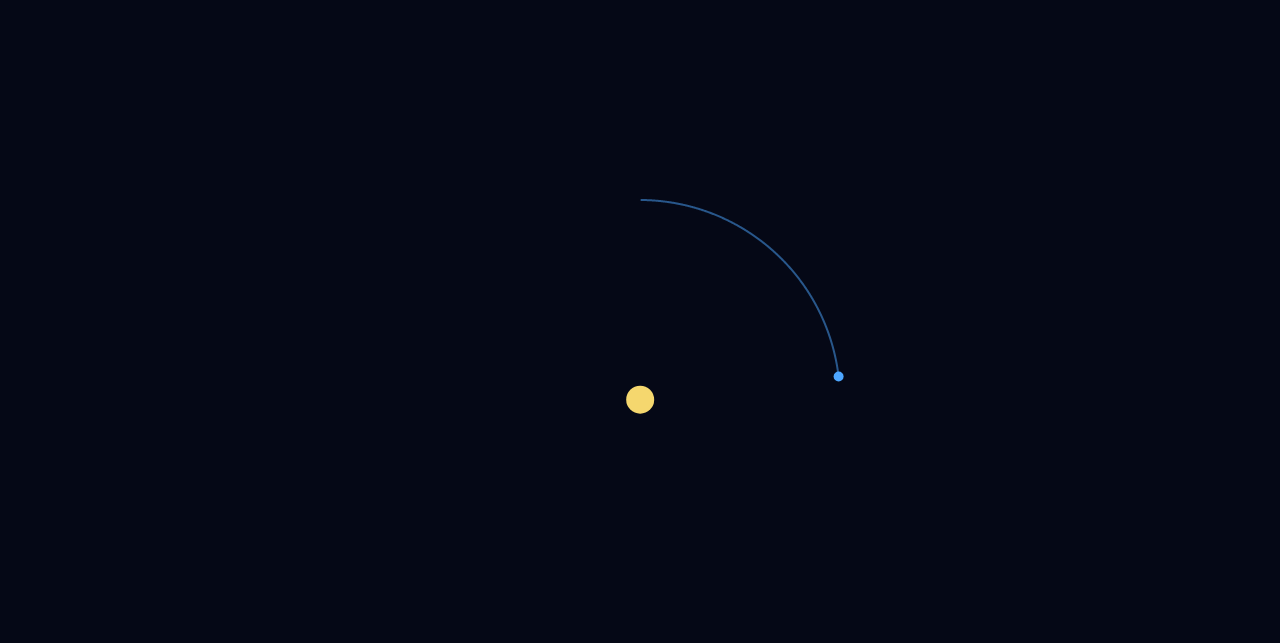
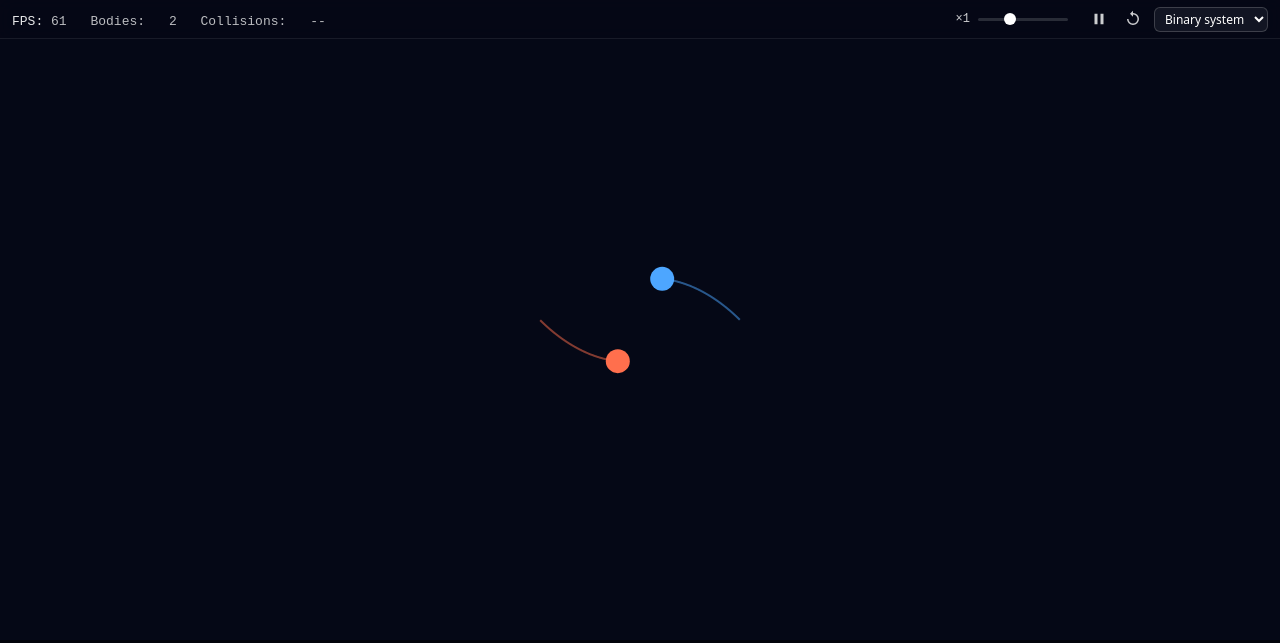
Before and after one commit to Wolzo/gravity-sim, a website with bundled scripts: page index.html in a window 1280 px wide. Built offline with nearby package versions, Linux system fonts and the light colour scheme.

Commit message:
Refactor HTML structure and enhance HUD functionality; implement binary and solar system seed simulations

```diff
--- a/index.html
+++ b/index.html
@@ -1,27 +1,42 @@
 <!DOCTYPE html>
 <html lang="en">
+
 <head>
   <meta charset="UTF-8" />
   <title>Gravity Sim – Visual Test</title>
-    <style>
-      html, body {
-        margin: 0;
-        padding: 0;
-        height: 100%;
-        background: #050816;
-        color: #e5f5ff;
-        font-family: system-ui, sans-serif;
-      }
-      canvas {
-        width: 100%;
-        height: 100%;
-        display: block;
-        image-rendering: pixelated;
-      }
-    </style>
+  <link rel="stylesheet" href="./style.css" />
 </head>
+
 <body>
+  <div id="hud">
+    <div class="hud-left">
+      <span id="hud-fps">FPS:<span>
+          <span id="fps-counter">--</span>
+          <span id="hud-bodies">Bodies:</span>
+          <span id="bodies-counter">--</span>
+          <span id="hud-collisions">Collisions:</span>
+          <span id="collisions-counter">--</span>
+    </div>
+    <div class="hud-right">
+      <div class="hud-speed">
+        <span class="hud-speed-label">×<span id="hud-speed-value">1</span></span>
+        <input id="speed-slider" type="range" min="0" max="3" step="1" value="1" />
+      </div>
+      <button id="btn-toggle" title="Play/Pause">
+        <svg viewBox="0 0 24 24" width="18" height="18" fill="currentColor">
+          <path id="icon-toggle" d="M6 19h4V5H6zm8-14v14h4V5h-4z" />
+        </svg>
+      </button>
+      <button id="btn-reset" title="Reset">
+        <svg viewBox="0 0 24 24" width="18" height="18" fill="currentColor">
+          <path d="M12 5V1L8 5l4 4V6a6 6 0 1 1-6 6H4a8 8 0 1 0 8-8z" />
+        </svg>
+      </button>
+      <select id="seed-select"></select>
+    </div>
+  </div>
   <canvas id="simCanvas"></canvas>
   <script type="module" src="./src/main.js"></script>
 </body>
+
 </html>
--- a/src/core/config.js
+++ b/src/core/config.js
@@ -1,16 +1,5 @@
-/**
- * Physical / engine constants for the gravity simulation.
- * Units are arbitrary and tuned for nice on-screen behavior.
- */
+export const GRAVITY_CONSTANT = 60;     // default G
+export const SOFTENING = 8;             // avoids singularities at r -> 0
+export const TRAIL_LENGTH = -1;         // max points per trail. -1 = no limit (useful for debugging, but can grow unbounded).
 
-export const GRAVITY_CONSTANT = 60; // default G
-export const SOFTENING = 8;         // avoids singularities at r -> 0
-
-/**
- * Max points per trail.
- * -1 = no limit (useful for debugging, but can grow unbounded).
- */
-export const TRAIL_LENGTH = -1;
-
-// Max time step used in the main loop for stability.
-export const MAX_DT = 0.05;
+export const MAX_DT = 0.05;             // max time step used in the main loop for stability.
--- a/src/core/simulation.js
+++ b/src/core/simulation.js
@@ -12,39 +12,18 @@ import { Body } from "./body.js";
  * Holds bodies, applies gravity, integrates motion, merges collisions.
  */
 export class Simulation {
-  /**
-   * @param {Object} [options]
-   * @param {number} [options.G]
-   * @param {number} [options.softening]
-   */
   constructor({ G = GRAVITY_CONSTANT, softening = SOFTENING } = {}) {
-    /** @type {number} */
     this.G = G;
-
-    /** @type {number} */
     this.softening = softening;
-
-    /** @type {Body[]} */
     this.bodies = [];
-
-    /** @type {number} */
     this.time = 0;
-
-    /** @type {number} */
     this.collisionCount = 0;
   }
 
-  /**
-   * Add a body to the simulation (no cloning).
-   * @param {Body} body
-   */
   addBody(body) {
     this.bodies.push(body);
   }
 
-  /**
-   * Remove all bodies and reset time / counters.
-   */
   clear() {
     this.bodies.length = 0;
     this.time = 0;
@@ -52,8 +31,7 @@ export class Simulation {
   }
 
   /**
-   * Advance the simulation by `dt` seconds.
-   * @param {number} dt
+   * Advance the simulation by dt seconds.
    */
   step(dt) {
     if (!Number.isFinite(dt) || dt <= 0) return;
@@ -65,20 +43,14 @@ export class Simulation {
 
     this._computeForces();
     this._integrate(dt);
-    this._resolveCollisions();
+    //this._resolveCollisions();
     this.time += dt;
   }
 
-  /**
-   * @returns {number}
-   */
   getBodyCount() {
     return this.bodies.length;
   }
 
-  /**
-   * @returns {number}
-   */
   getTotalKineticEnergy() {
     return this.bodies.reduce(
       (sum, b) => sum + b.kineticEnergy(),
@@ -86,10 +58,6 @@ export class Simulation {
     );
   }
 
-  /**
-   * Simple snapshot used for logging / HUD.
-   * @returns {{time:number, bodies:number, collisions:number, kineticEnergy:number}}
-   */
   getSummary() {
     return {
       time: this.time,
@@ -99,6 +67,13 @@ export class Simulation {
     };
   }
 
+  /**
+   * Computes gravitational accelerations between all bodies in the system.
+   * Applies Newton’s law of universal gravitation (F = G * m1 * m2 / r^2)
+   * and updates each body’s acceleration accordingly.
+   * Uses a small softening term to prevent numerical instabilities
+   * when two bodies are very close to each other.
+   */
   _computeForces() {
     const n = this.bodies.length;
 
@@ -134,6 +109,14 @@ export class Simulation {
     }
   }
 
+  /**
+   * Integrates the equations of motion by updating each body's
+   * velocity and position based on its current acceleration.
+   * Implements a semi-implicit (symplectic) Euler integrator,
+   * which provides better energy conservation for orbital systems.
+   * Also records recent positions to generate a visible trail
+   * for rendering orbital paths.
+   */
   _integrate(dt) {
     for (const body of this.bodies) {
       body.velocity.x += body.acceleration.x * dt;
@@ -153,10 +136,18 @@ export class Simulation {
     }
   }
 
+  /**
+   * Detects and resolves collisions between bodies.
+   * When two bodies overlap (distance < sum of radii),
+   * they merge into a single body conserving total mass
+   * and linear momentum.
+   * The merged body is placed at the center of mass,
+   * moves with the mass-weighted average velocity,
+   * and has a radius based on the combined area of both bodies.
+   */
   _resolveCollisions() {
     const n = this.bodies.length;
     const alive = new Array(n).fill(true);
-    /** @type {Body[]} */
     const mergedBodies = [];
 
     for (let i = 0; i < n; i++) {
--- a/src/main.js
+++ b/src/main.js
@@ -1,80 +1,34 @@
-/**
- * Visual test entry point.
- * Wires Simulation + Renderer, seeds a simple Sun/Earth system,
- * runs the requestAnimationFrame loop.
- */
-
 import { Simulation } from "./core/simulation.js";
-import { Body } from "./core/body.js";
-import { Vec2 } from "./core/vector2.js";
 import { MAX_DT } from "./core/config.js";
 import { Renderer } from "./render/renderer.js";
+import { initHud } from "./ui/hud.js";
+import { SEEDS, DEFAULT_SEED_KEY } from "./seeds/index.js";
 
-/** @type {HTMLCanvasElement|null} */
 const canvas = document.getElementById("simCanvas");
-
-if (!canvas) {
-  throw new Error("simCanvas element not found in DOM");
-}
 
 const simulation = new Simulation();
 const renderer = new Renderer(canvas, simulation);
 
 window.addEventListener("resize", () => renderer.resize());
 
-/**
- * Simple Sun + Earth seed.
- */
-function seedSolarSystem() {
-  const rect = canvas.getBoundingClientRect();
-  const cx = rect.width / 2;
-  const cy = rect.height / 2;
+SEEDS[DEFAULT_SEED_KEY].apply(renderer);
 
-  const sunMass = 5000;
-  const sunRadius = 14;
-  const earthMass = 10;
-  const earthRadius = 5;
-  const distance = 200;
-
-  const G = simulation.G;
-  const orbitalSpeed = Math.sqrt((G * sunMass) / distance);
-
-  simulation.addBody(
-    new Body({
-      position: new Vec2(cx, cy),
-      velocity: new Vec2(0, 0),
-      mass: sunMass,
-      radius: sunRadius,
-      color: "#f5d76e"
-    })
-  );
-
-  simulation.addBody(
-    new Body({
-      position: new Vec2(cx, cy - distance),
-      velocity: new Vec2(orbitalSpeed, 0),
-      mass: earthMass,
-      radius: earthRadius,
-      color: "#4da6ff"
-    })
-  );
-}
-
-seedSolarSystem();
+const hud = initHud(renderer, SEEDS, DEFAULT_SEED_KEY);
 
 let lastTime = performance.now();
-
-/**
- * Main animation loop.
- * @param {DOMHighResTimeStamp} now
- */
 function loop(now) {
   const rawDt = (now - lastTime) / 1000;
   lastTime = now;
 
   const dt = Math.min(rawDt, MAX_DT);
-  simulation.step(dt);
+  const scaledDt = dt * hud.getTimeScale();
+
+  if (hud.isRunning()) {
+    simulation.step(scaledDt);
+  }
+
   renderer.draw();
+  hud.updateHud(rawDt);
 
   requestAnimationFrame(loop);
 }
--- /dev/null
+++ b/src/seeds/binarySystem.js
@@ -0,0 +1,38 @@
+import { Body } from "../core/body.js";
+import { Vec2 } from "../core/vector2.js";
+
+/**
+ * Creates a simple binary system with two equal-mass bodies
+ * orbiting around their common center.
+ * The system is centered on the canvas.
+ */
+export function seedBinarySystem(renderer) {
+  const simulation = renderer?.simulation;
+  const canvas = renderer?.canvas;
+
+  const rect = canvas.getBoundingClientRect();
+  const cx = rect.width / 2;
+  const cy = rect.height / 2;
+
+  simulation.clear();
+
+  simulation.addBody(
+    new Body({
+      position: new Vec2(cx - 100, cy),
+      velocity: new Vec2(10, 10),
+      mass: 1000,
+      radius: 12,
+      color: "#ff6f4d"
+    })
+  );
+
+  simulation.addBody(
+    new Body({
+      position: new Vec2(cx + 100, cy),
+      velocity: new Vec2(-10, -10),
+      mass: 1000,
+      radius: 12,
+      color: "#4da6ff"
+    })
+  );
+}
--- /dev/null
+++ b/src/seeds/index.js
@@ -0,0 +1,15 @@
+import { seedSolarSystem } from "./solarSystem.js";
+import { seedBinarySystem } from "./binarySystem.js";
+
+export const SEEDS = {
+    binary: {
+        label: "Binary system",
+        apply: seedBinarySystem
+    },
+    solar: {
+        label: "Solar system",
+        apply: seedSolarSystem
+    }
+};
+
+export const DEFAULT_SEED_KEY = "binary";
--- /dev/null
+++ b/src/seeds/solarSystem.js
@@ -0,0 +1,75 @@
+import { Body } from "../core/body.js";
+import { Vec2 } from "../core/vector2.js";
+
+/**
+ * Creates a simulation of the solar system with the Sun and major planets
+ * The system is centered on the canvas.
+ * Masses and distances are scaled for better visualization and to avoid collisions.
+ */
+export function seedSolarSystem(renderer) {
+  const simulation = renderer?.simulation;
+  const canvas = renderer?.canvas;
+
+  const rect = canvas.getBoundingClientRect();
+  const cx = rect.width / 2;
+  const cy = rect.height / 2;
+
+  simulation.clear();
+
+  const RADIUS_SCALE = 1.5;
+
+  const SUN_MASS = 5000;
+  const SUN_RADIUS = 10;
+  const G = simulation.G;
+
+  simulation.addBody(
+    new Body({
+      position: new Vec2(cx, cy),
+      velocity: new Vec2(0, 0),
+      mass: SUN_MASS,
+      radius: SUN_RADIUS * RADIUS_SCALE,
+      color: "#f5d76e"
+    })
+  );
+
+  const planets = [
+    { name: "Mercury", aAU: 0.39, radiusPlanet: 0.383, color: "#c2b19f" },
+    { name: "Venus", aAU: 0.72, radiusPlanet: 0.949, color: "#f5c06d" },
+    { name: "Earth", aAU: 1.00, radiusPlanet: 1.000, color: "#4da6ff" },
+    { name: "Mars", aAU: 1.52, radiusPlanet: 0.532, color: "#ff6f4d" },
+    { name: "Jupiter", aAU: 5.20, radiusPlanet: 11.20, color: "#f0d9b5" },
+    { name: "Saturn", aAU: 9.58, radiusPlanet: 9.450, color: "#f8e3b0" },
+    { name: "Uranus", aAU: 19.2, radiusPlanet: 4.010, color: "#9be7ff" },
+    { name: "Neptune", aAU: 30.1, radiusPlanet: 3.880, color: "#4f7dff" }
+  ];
+
+  const DIST_SCALE = 80;
+  const BASE_RADIUS = 4;
+  const PLANET_MASS = 0.01;
+
+  for (const p of planets) {
+    const distance = DIST_SCALE * Math.sqrt(p.aAU);
+
+    const angle = Math.random() * Math.PI * 2;
+
+    const x = cx + distance * Math.cos(angle);
+    const y = cy + distance * Math.sin(angle);
+
+    const orbitalSpeed = Math.sqrt((G * SUN_MASS) / distance);
+
+    const vx = -orbitalSpeed * Math.sin(angle);
+    const vy = orbitalSpeed * Math.cos(angle);
+
+    const radius = BASE_RADIUS * RADIUS_SCALE * Math.cbrt(p.radiusPlanet);
+
+    simulation.addBody(
+      new Body({
+        position: new Vec2(x, y),
+        velocity: new Vec2(vx, vy),
+        mass: PLANET_MASS,
+        radius,
+        color: p.color
+      })
+    );
+  }
+}
--- /dev/null
+++ b/src/ui/hud.js
@@ -0,0 +1,107 @@
+const SPEED_VALUES = [0.5, 1, 2, 5];
+
+export function initHud(renderer, seeds, defaultSeedKey) {
+    const simulation = renderer.simulation;
+
+    let running = true;
+    let timeScale = 1;
+
+    let fps = 0;
+    let frameCount = 0;
+    let fpsTimer = 0;
+
+    let currentSeedKey = defaultSeedKey;
+
+    const btnToggle = document.getElementById("btn-toggle");
+    const iconToggle = document.getElementById("icon-toggle");
+    const btnReset = document.getElementById("btn-reset");
+
+    const fpsCounter = document.getElementById("fps-counter");
+    const bodiesCounter = document.getElementById("bodies-counter");
+    const collisionCounter = document.getElementById("collision-counter");
+
+    const speedSlider = document.getElementById("speed-slider");
+    const hudSpeedValue = document.getElementById("hud-speed-value");
+
+    const seedSelect = document.getElementById("seed-select");
+
+    btnToggle.addEventListener("click", () => {
+        running = !running;
+
+        if (running) {
+            iconToggle.setAttribute("d", "M6 19h4V5H6zm8-14v14h4V5h-4z");
+        } else {
+            iconToggle.setAttribute("d", "M8 5v14l11-7z");
+        }
+    });
+
+    btnReset.addEventListener("click", () => {
+        const seed = seeds[currentSeedKey];
+        if (seed && typeof seed.apply === "function") {
+            seed.apply(renderer);
+        }
+
+        simulation.collisionCount = 0;
+    });
+
+    if (speedSlider) {
+        speedSlider.addEventListener("input", () => {
+            const idx = Number(speedSlider.value);
+            timeScale = SPEED_VALUES[idx] ?? 1;
+
+            if (hudSpeedValue) {
+                hudSpeedValue.textContent = timeScale.toString();
+            }
+        });
+    }
+
+    if (seedSelect) {
+        seedSelect.innerHTML = "";
+
+        Object.entries(seeds).forEach(([key, cfg]) => {
+            const opt = document.createElement("option");
+            opt.value = key;
+            opt.textContent = cfg.label ?? key;
+            seedSelect.appendChild(opt);
+        });
+
+        seedSelect.value = currentSeedKey;
+
+        seedSelect.addEventListener("change", () => {
+            currentSeedKey = seedSelect.value;
+            const seed = seeds[currentSeedKey];
+            if (seed && typeof seed.apply === "function") {
+                seed.apply(renderer);
+            }
+        });
+    }
+
+    function updateHud(rawDt) {
+        frameCount++;
+        fpsTimer += rawDt;
+
+        if (fpsTimer >= 1) {
+            fps = frameCount;
+            frameCount = 0;
+            fpsTimer = 0;
+        }
+
+        if (fpsCounter) {
+            fpsCounter.textContent = fps.toString();
+        }
+
+        if (bodiesCounter) {
+            bodiesCounter.textContent = simulation.bodies.length.toString();
+        }
+
+        if (collisionCounter) {
+            collisionCounter.textContent = simulation.collisionCount.toString();
+        }
+    }
+
+    return {
+        isRunning: () => running,
+        getTimeScale: () => timeScale,
+        updateHud
+    };
+}
--- /dev/null
+++ b/style.css
@@ -0,0 +1,125 @@
+body {
+    margin: 0;
+    background: #02030a;
+    color: #ffffff;
+    font-family: system-ui, -apple-system, BlinkMacSystemFont, "Segoe UI", sans-serif;
+}
+
+canvas {
+    width: 100%;
+    height: 100%;
+    display: block;
+    image-rendering: pixelated;
+}
+
+#hud {
+    position: fixed;
+    top: 0;
+    left: 0;
+    width: 100%;
+    padding: 6px 12px;
+    box-sizing: border-box;
+
+    display: flex;
+    justify-content: space-between;
+    align-items: center;
+
+    background: rgba(5, 8, 22, 0.8);
+    backdrop-filter: blur(8px);
+    border-bottom: 1px solid rgba(255, 255, 255, 0.08);
+    z-index: 10;
+    pointer-events: none;
+}
+
+#hud .hud-left span {
+    margin-right: 16px;
+    font-size: 13px;
+    font-family: monospace;
+    opacity: 0.9;
+}
+
+#hud .hud-right {
+    display: flex;
+    gap: 8px;
+    pointer-events: auto;
+    align-items: center;
+}
+
+#hud button {
+    background: none;
+    border: none;
+    padding: 4px;
+    color: rgba(255, 255, 255, 0.8);
+    cursor: pointer;
+    border-radius: 6px;
+    transition: all 0.15s ease;
+}
+
+#hud button:hover {
+    color: #fff;
+    background: rgba(255, 255, 255, 0.1);
+}
+
+#hud svg {
+    display: block;
+}
+
+.hud-speed {
+  display: flex;
+  align-items: center;
+  gap: 6px;
+  margin-right: 8px;
+}
+
+.hud-speed-label {
+  font-size: 12px;
+  font-family: monospace;
+  opacity: 0.8;
+}
+
+#speed-slider {
+  width: 90px;
+  height: 3px;
+  background: rgba(255, 255, 255, 0.15);
+  border-radius: 999px;
+  outline: none;
+  cursor: pointer;
+  -webkit-appearance: none;
+  appearance: none;
+}
+
+#speed-slider::-webkit-slider-thumb {
+  -webkit-appearance: none;
+  appearance: none;
+  width: 12px;
+  height: 12px;
+  border-radius: 50%;
+  background: #ffffff;
+  border: none;
+}
+
+#speed-slider::-moz-range-thumb {
+  width: 12px;
+  height: 12px;
+  border-radius: 50%;
+  background: #ffffff;
+  border: none;
+}
+
+#speed-slider::-moz-range-track {
+  height: 3px;
+  background: rgba(255, 255, 255, 0.15);
+  border-radius: 999px;
+}
+
+#seed-select {
+  background: rgba(255, 255, 255, 0.06);
+  border: 1px solid rgba(255, 255, 255, 0.18);
+  color: #fff;
+  font-size: 12px;
+  font-family: system-ui, sans-serif;
+  padding: 2px 6px;
+  border-radius: 6px;
+  outline: none;
+  cursor: pointer;
+}
```
Also changed, not shown: src/core/body.js (+1 -21 lines), src/core/vector2.js (+0 -39 lines), src/render/renderer.js (+0 -19 lines). Lines whose indentation alone changed are shown as unchanged.
